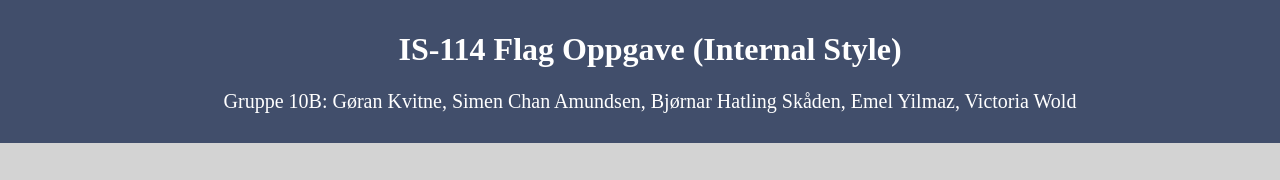
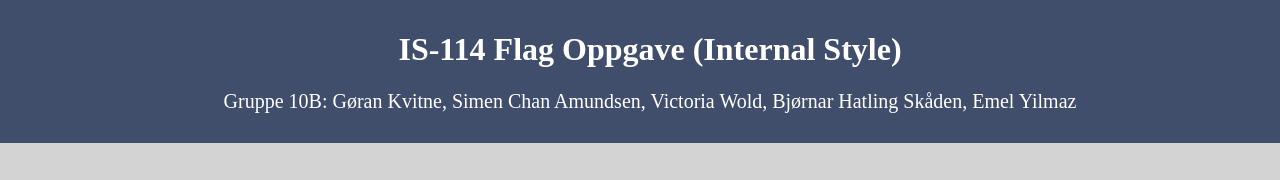
Before and after one commit to Emel82/GRUPPE-REPOSITORY, a plain HTML site: page flagg_oppgave/cssflagg.html in a window 1280 px wide. Shown: the top 180 px of the page. Drawn offline with Linux system fonts and the light colour scheme.

Commit message:
liten endring

```diff
--- a/flagg_oppgave/cssflagg.html
+++ b/flagg_oppgave/cssflagg.html
@@ -128,8 +128,8 @@
     <header>
       <h1>IS-114 Flag Oppgave (Internal Style)</h1>
       <p>
-        Gruppe 10B: Gøran Kvitne, Simen Chan Amundsen, Bjørnar
-        Hatling Skåden, Emel Yilmaz, Victoria Wold
+        Gruppe 10B: Gøran Kvitne, Simen Chan Amundsen, Victoria Wold, Bjørnar
+        Hatling Skåden, Emel Yilmaz
       </p>
     </header>
 
```
